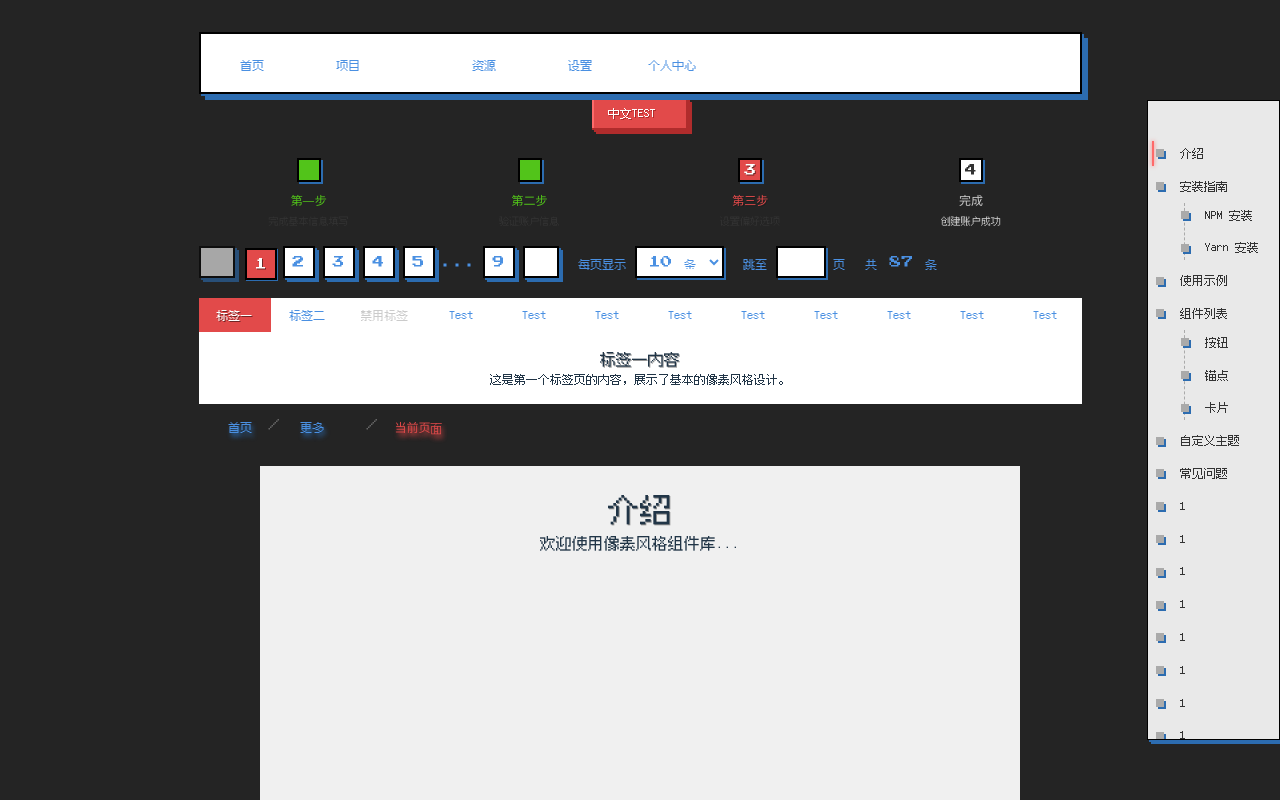
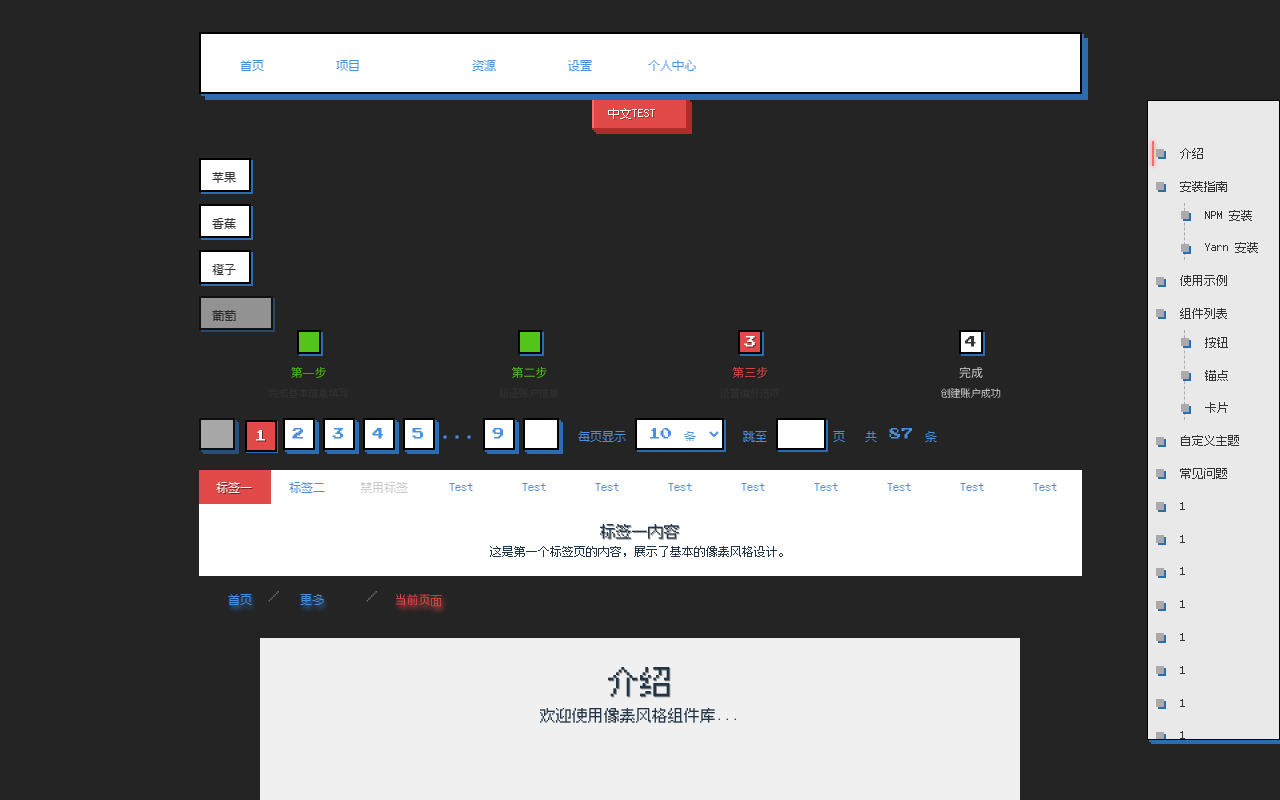
Before and after one commit to Yichende/YiComponent, a React (Vite) app: page / in a window 1280 px wide. Shown: the top 800 px of the page. Built offline with nearby package versions, Linux system fonts and the light colour scheme.

Commit message:
add radio

```diff
--- a/src/App.tsx
+++ b/src/App.tsx
@@ -9,6 +9,7 @@ import {
   Pagination,
   Steps,
   Tabs,
+  Radio,
 } from "./components/index";
 
 function App() {
@@ -27,6 +28,7 @@ function App() {
     setActiveTab(key);
     console.log(`切换到标签页: ${key}`);
   };
+
   return (
     <>
       <Menu
@@ -80,6 +82,22 @@ function App() {
           color="#fff"
         />
       </div>
+
+      <Radio.Group direction="vertical">
+        <Radio.Button value="apple">苹果</Radio.Button>
+        <Radio.Button value="banana">香蕉</Radio.Button>
+        <Radio.Button value="orange">橙子</Radio.Button>
+        <Radio.Button
+          value="grape"
+          disabled>
+          葡萄
+          <Icon
+            name="lock"
+            size="sm"
+          />
+        </Radio.Button>
+      </Radio.Group>
+
       <Steps current={2}>
         <Steps.Step
           title="第一步"
@@ -107,7 +125,7 @@ function App() {
         showSizeChanger
         showQuickJumper
       />
-      <div style={{display: 'inline', minWidth: "70vw", height: "40vh"}}>
+      <div style={{ display: "inline", minWidth: "70vw", height: "40vh" }}>
         <Tabs
           activeKey={activeTab}
           onChange={handleTabChange}
@@ -212,7 +230,7 @@ function App() {
         </Tabs>
       </div>
 
-      <div style={{display: 'inline'}}>
+      <div style={{ display: "inline" }}>
         <Breadcrumb
           pixelSize={2}
           maxItems={2}>
--- /dev/null
+++ b/src/components/Radio/Radio.module.css
@@ -0,0 +1,179 @@
+:root {
+  --pixel-size: 2px;
+  --main-color: #4a90e2;
+  --highlight: #6aa8ff;
+  --shadow: #2c6cb0;
+  --text-color: #333;
+  --border-color: #000;
+  --menu-bg: #fff;
+  --item-hover: #f0f0f0;
+  --active-color: #fff;
+  --active-bg-color: #e24a4a;
+  --active-boder-color: #cb272d;
+  --active-color-shadow: #cb272d;
+}
+.radio {
+  display: inline-flex;
+  align-items: center;
+  cursor: pointer;
+  font-family: "Press Start 2P", "Ark Pixel", monospace;
+  font-size: 12px;
+  margin-right: 16px;
+  position: relative;
+}
+
+.radioInput {
+  position: absolute;
+  opacity: 0;
+  width: 0;
+  height: 0;
+}
+
+.radioInner {
+  --radio-border: var(--border-color);
+  --radio-bg: var(--menu-bg);
+  --radio-shadow: var(--shadow);
+  --radio-active-shadow: var(--active-color-shadow, #cb272d);
+  --radio-hover-bg: var(--item-hover, #f0f0f0);
+  --radio-active-bg: var(--active-bg-color, #e24a4a);
+  --radio-active-border: var(--active-boder-color, #cb272d);
+  --radio-active-text: var(--active-color, #fff);
+
+  width: 18px;
+  height: 18px;
+  border: 2px solid var(--radio-border);
+  background-color: var(--radio-bg);
+  box-shadow: var(--pixel-size) var(--pixel-size) 0 var(--radio-shadow);
+  display: inline-flex;
+  align-items: center;
+  justify-content: center;
+  margin-right: 8px;
+  transition: all 0.1s ease;
+  position: relative;
+}
+
+.radioLabel {
+  color: var(--text-color);
+  display: inline-flex;
+  align-items: center;
+  gap: 6px;
+  line-height: 1;
+}
+
+.radioDot {
+  width: 12px;
+  height: 12px;
+  display: flex;
+  align-items: center;
+  justify-content: center;
+  color: var(--active-color);
+}
+
+.radio:not(.disabled):hover .radioInner {
+  transform: translate(1px, 1px);
+}
+
+.radio.checked .radioInner {
+  background-color: var(--radio-active-bg);
+  border-color: var(--radio-active-border);
+  transform: translate(2px, 2px);
+  box-shadow: calc(var(--pixel-size) * 0.5) calc(var(--pixel-size) * 0.5) 0
+    var(--radio-active-shadow);
+}
+
+.radio.checked .radioLabel {
+  color: #e24a4a;
+  text-shadow: 1px 1px 0 rgba(0, 0, 0, 0.3);
+}
+
+.radio.disabled {
+  opacity: 0.6;
+  cursor: not-allowed;
+}
+
+/* 单选按钮组 */
+.radioGroup {
+  display: flex;
+}
+
+.radioGroup.horizontal {
+  flex-direction: row;
+  gap: 16px;
+}
+
+.radioGroup.vertical {
+  flex-direction: column;
+  gap: 12px;
+}
+
+.radioGroup.vertical .radioButton {
+  width: auto;
+  align-self: flex-start;
+}
+
+/* 按钮样式单选 */
+.radioButton {
+  --pixel-size: 2px;
+  --radio-border: var(--border-color, #000);
+  --radio-bg: var(--menu-bg, #fff);
+  --radio-shadow: var(--shadow, #2c6cb0);
+  --radio-active-shadow: var(--active-color-shadow, #cb272d);
+  --radio-hover-bg: var(--item-hover, #f0f0f0);
+  --radio-active-bg: var(--active-bg-color, #e24a4a);
+  --radio-active-border: var(--active-boder-color, #cb272d);
+  --radio-text-color: var(--text-color, #333);
+  --radio-active-text: var(--active-color, #fff);
+
+  display: inline-flex;
+  align-items: center;
+  justify-content: center;
+  font-family: "Press Start 2P", "Ark Pixel", monospace;
+  font-size: 12px;
+  padding: 6px 12px;
+  background-color: var(--radio-bg);
+  border: 2px solid var(--radio-border);
+  color: var(--radio-text-color);
+  box-shadow: var(--pixel-size) var(--pixel-size) 0 var(--radio-shadow);
+  cursor: pointer;
+  transition: all 0.1s ease;
+  position: relative;
+  margin-right: 8px;
+  user-select: none;
+}
+
+.buttonContent {
+  display: flex;
+  align-items: center;
+  gap: 6px;
+}
+
+.radioButton:not(.disabled):hover {
+  background-color: var(--radio-hover-bg);
+  transform: translate(1px, 1px);
+  box-shadow: calc(var(--pixel-size) * 1.5) calc(var(--pixel-size) * 1.5) 0
+    var(--radio-shadow);
+}
+
+.radioButton.checked {
+  background-color: var(--radio-active-bg);
+  border-color: var(--radio-active-border);
+  color: var(--radio-active-text);
+  transform: translate(2px, 2px);
+  box-shadow: calc(var(--pixel-size) * 0.5) calc(var(--pixel-size) * 0.5) 0
+    var(--radio-active-shadow);
+  text-shadow: 1px 1px 0 rgba(0, 0, 0, 0.3);
+}
+
+.radioButton.checked:hover:not(.disabled) {
+  background-color: var(--radio-active-bg);
+  border-color: var(--radio-active-border);
+  color: var(--radio-active-text);
+  transform: translate(2px, 2px);
+  box-shadow: calc(var(--pixel-size) * 0.5) calc(var(--pixel-size) * 0.5) 0
+    var(--radio-active-shadow);
+}
+
+.radioButton.disabled {
+  opacity: 0.5;
+  cursor: not-allowed;
+}
--- /dev/null
+++ b/src/components/Radio/Radio.tsx
@@ -0,0 +1,203 @@
+import {
+  FC,
+  ReactNode,
+  useState,
+  createContext,
+  useContext,
+  ChangeEvent
+} from "react";
+import styles from "./Radio.module.css";
+import { Icon } from "../index";
+
+export interface RadioProps {
+  value: string;
+  disabled?: boolean;
+  checked?: boolean;
+  onChange?: (e: ChangeEvent<HTMLInputElement>) => void;
+  children?: ReactNode;
+  className?: string;
+}
+
+export interface RadioGroupProps {
+  value?: string;
+  defaultValue?: string;
+  disabled?: boolean;
+  onChange?: (value: string) => void;
+  children: ReactNode;
+  className?: string;
+  direction?: "horizontal" | "vertical";
+}
+
+interface RadioContextProps {
+  value?: string;
+  disabled?: boolean;
+  onChange?: (value: string) => void;
+}
+
+interface RadioComponent extends FC<RadioProps> {
+  Group: typeof RadioGroup;
+  Button: typeof RadioButton;
+}
+
+const RadioContext = createContext<RadioContextProps>({});
+
+export const RadioGroup: FC<RadioGroupProps> = ({
+  value: groupValue,
+  defaultValue,
+  disabled: groupDisabled,
+  onChange,
+  children,
+  className = "",
+  direction = "horizontal",
+}) => {
+  const [internalValue, setInternalValue] = useState(defaultValue || "");
+
+  const value = groupValue !== undefined ? groupValue : internalValue;
+
+  const handleChange = (val: string) => {
+    if (groupValue === undefined) {
+      setInternalValue(val);
+    }
+    onChange?.(val);
+  };
+
+  const contextValue: RadioContextProps = {
+    value,
+    disabled: groupDisabled,
+    onChange: handleChange
+  };
+
+  return (
+    <RadioContext.Provider value={contextValue}>
+      <div
+        className={`${styles.radioGroup} ${styles[direction]} ${className}`}
+      >
+        {children}
+      </div>
+    </RadioContext.Provider>
+  );
+};
+
+export const Radio: RadioComponent = ({
+  value,
+  disabled,
+  checked,
+  onChange,
+  children,
+  className = "",
+}) => {
+  const context = useContext(RadioContext);
+  const isInGroup = context !== null && Object.keys(context).length > 0;
+
+  const [internalChecked, setInternalChecked] = useState(false);
+
+  const isChecked = isInGroup
+    ? context.value === value
+    : checked !== undefined
+      ? checked
+      : internalChecked;
+
+  const isDisabled = isInGroup
+    ? context.disabled || disabled
+    : disabled;
+
+  const handleChange = (e: ChangeEvent<HTMLInputElement>) => {
+    if (isDisabled) return;
+
+    if (!isInGroup) {
+      if (checked === undefined) {
+        setInternalChecked(true);
+      }
+      onChange?.(e);
+    } else {
+      context.onChange?.(value);
+    }
+  };
+
+  return (
+    <label
+      className={`${styles.radio}
+        ${isChecked ? styles.checked : ''}
+        ${isDisabled ? styles.disabled : ''}
+        ${className}`}
+    >
+      <input
+        type="radio"
+        className={styles.radioInput}
+        value={value}
+        checked={isChecked}
+        disabled={isDisabled}
+        onChange={handleChange}
+      />
+      <span className={styles.radioInner}>
+        {isChecked && (
+          <span className={styles.radioDot}>
+            <Icon name="check" size="sm" />
+          </span>
+        )}
+      </span>
+      {children && <span className={styles.radioLabel}>{children}</span>}
+    </label>
+  );
+};
+
+export const RadioButton: FC<RadioProps> = ({
+  value,
+  disabled,
+  checked,
+  onChange,
+  children,
+  className = "",
+}) => {
+  const context = useContext(RadioContext);
+  const isInGroup = context !== null && Object.keys(context).length > 0;
+
+  const [internalChecked, setInternalChecked] = useState(false);
+
+  const isChecked = isInGroup
+    ? context.value === value
+    : checked !== undefined
+      ? checked
+      : internalChecked;
+
+  const isDisabled = isInGroup
+    ? context.disabled || disabled
+    : disabled;
+
+  const handleChange = (e: ChangeEvent<HTMLInputElement>) => {
+    if (isDisabled) return;
+
+    if (!isInGroup) {
+      if (checked === undefined) {
+        setInternalChecked(true);
+      }
+      onChange?.(e);
+    } else {
+      context.onChange?.(value);
+    }
+  };
+
+  return (
+    <label
+      className={`${styles.radioButton}
+        ${isChecked ? styles.checked : ''}
+        ${isDisabled ? styles.disabled : ''}
+        ${className}`}
+    >
+      <input
+        type="radio"
+        className={styles.radioInput}
+        value={value}
+        checked={isChecked}
+        disabled={isDisabled}
+        onChange={handleChange}
+      />
+      <span className={styles.buttonContent}>
+        {children}
+      </span>
+    </label>
+  );
+};
+
+Radio.Group = RadioGroup;
+Radio.Button = RadioButton;
--- a/src/components/index.ts
+++ b/src/components/index.ts
@@ -13,3 +13,4 @@ export { Menu } from './Menu/Menu'
 export { Pagination } from './Pagination/Pagination'
 export { Steps } from './Steps/Steps'
 export { Tabs } from './Tabs/Tabs'
+export { Radio } from './Radio/Radio'
```
Also changed, not shown: 2 other files (tests, documents, lock files or other folders).
